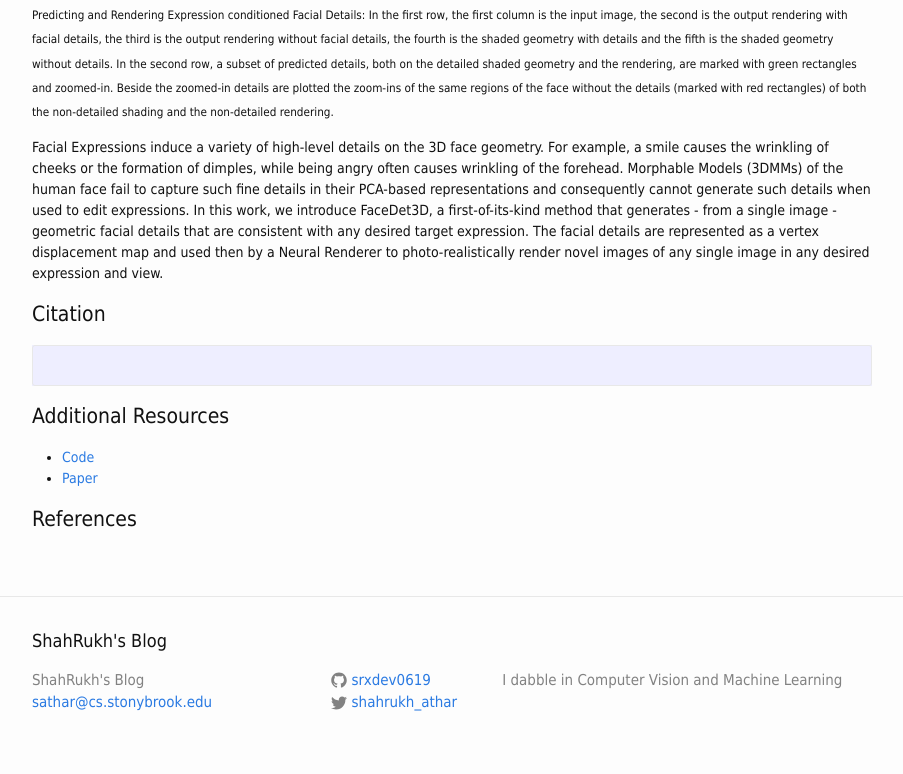
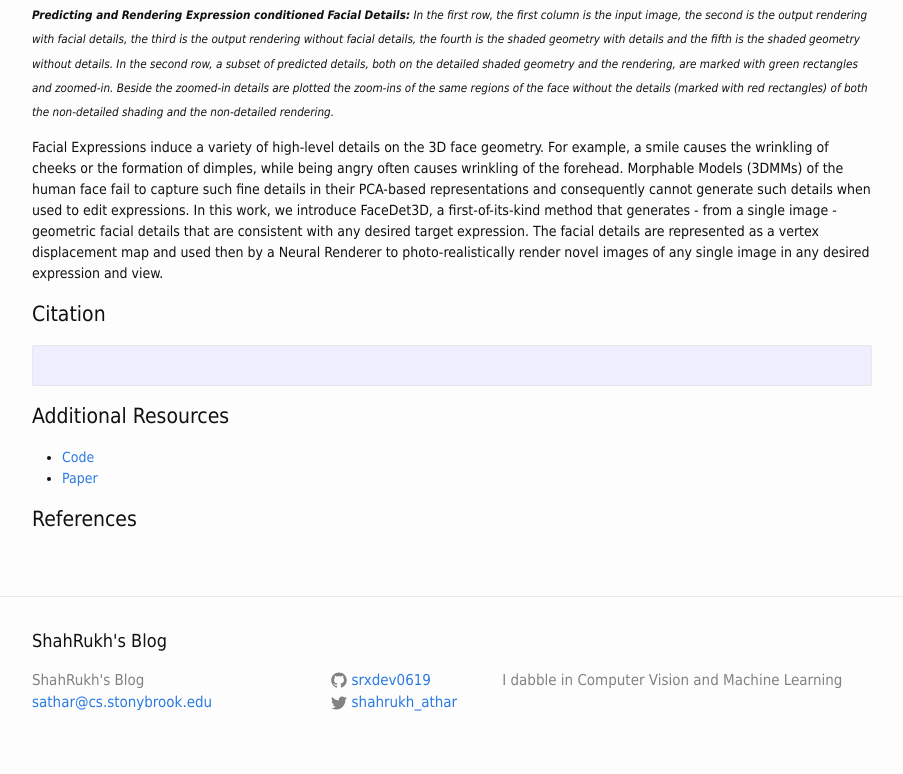
Before and after one commit to shahrukhathar/shahrukhathar.github.io, a Jekyll site: the page built from _posts/2020-12-14-FaceDet3D.markdown, in a window 1280 px wide. Shown: the part 591-1365 px from the top of the page, without its empty margins (188-1091 px from the left). Built offline with Jekyll 4.4.1, drawn with Linux system fonts in a browser that asks for light colours; nearby versions of some CDN libraries; library files that are not in the unit come from our copies.

Commit message:
Initial commit for Facedet3D

```diff
--- a/_posts/2020-12-14-FaceDet3D.markdown
+++ b/_posts/2020-12-14-FaceDet3D.markdown
@@ -19,7 +19,7 @@ author: ShahRukh Athar, Albert Pumarola, Francesc Moreno-Noguer, Dimitris Samara
       allowfullscreen allow="autoplay">
   </iframe>
 </div>
-<sub font-size="small">Predicting and Rendering Expression conditioned Facial Details:  In the first row, the first column is the input image, the second is the output rendering with facial details, the third is the output rendering without facial details,  the fourth is the shaded geometry with details and the fifth is the shaded geometry without details. In the second row, a subset of predicted details, both on the detailed shaded geometry and the rendering, are marked with green rectangles and zoomed-in. Beside the zoomed-in details are plotted the zoom-ins of the same regions of the face without the details (marked with red rectangles) of both the non-detailed shading and the non-detailed rendering.</sub>
+<sub font-size="small"><i><b>Predicting and Rendering Expression conditioned Facial Details:</b>  In the first row, the first column is the input image, the second is the output rendering with facial details, the third is the output rendering without facial details,  the fourth is the shaded geometry with details and the fifth is the shaded geometry without details. In the second row, a subset of predicted details, both on the detailed shaded geometry and the rendering, are marked with green rectangles and zoomed-in. Beside the zoomed-in details are plotted the zoom-ins of the same regions of the face without the details (marked with red rectangles) of both the non-detailed shading and the non-detailed rendering.</i></sub>
 
 
 
```
Also changed, not shown: 1 other file.
